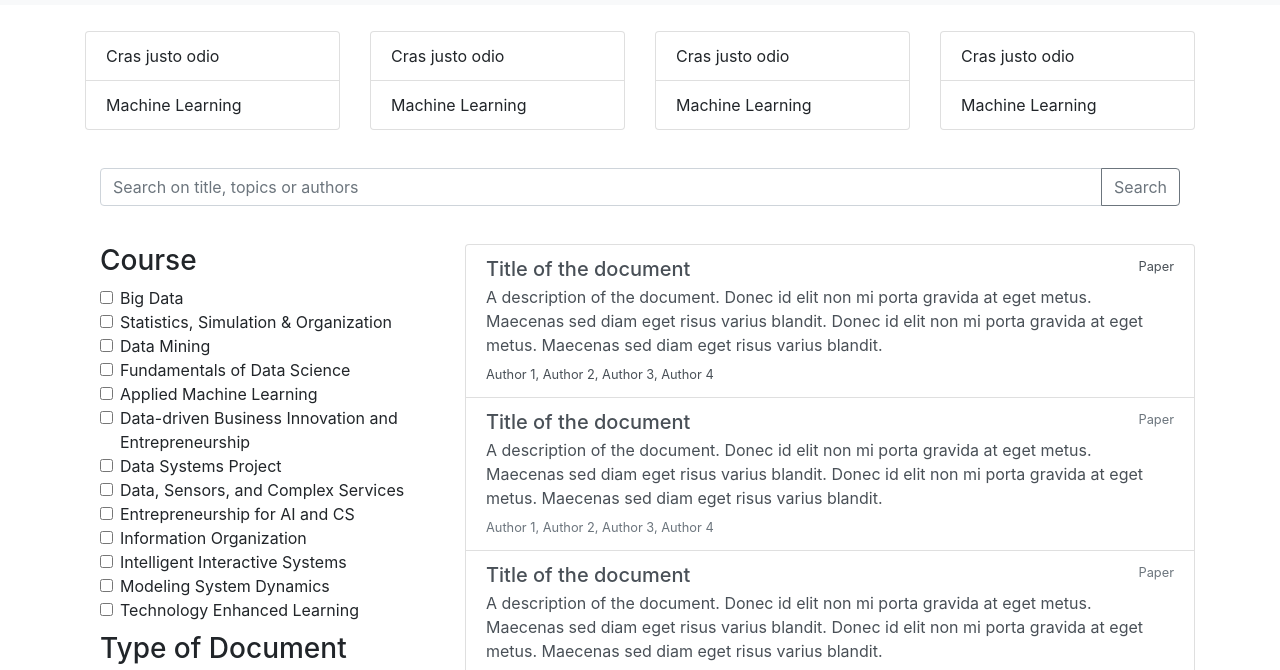
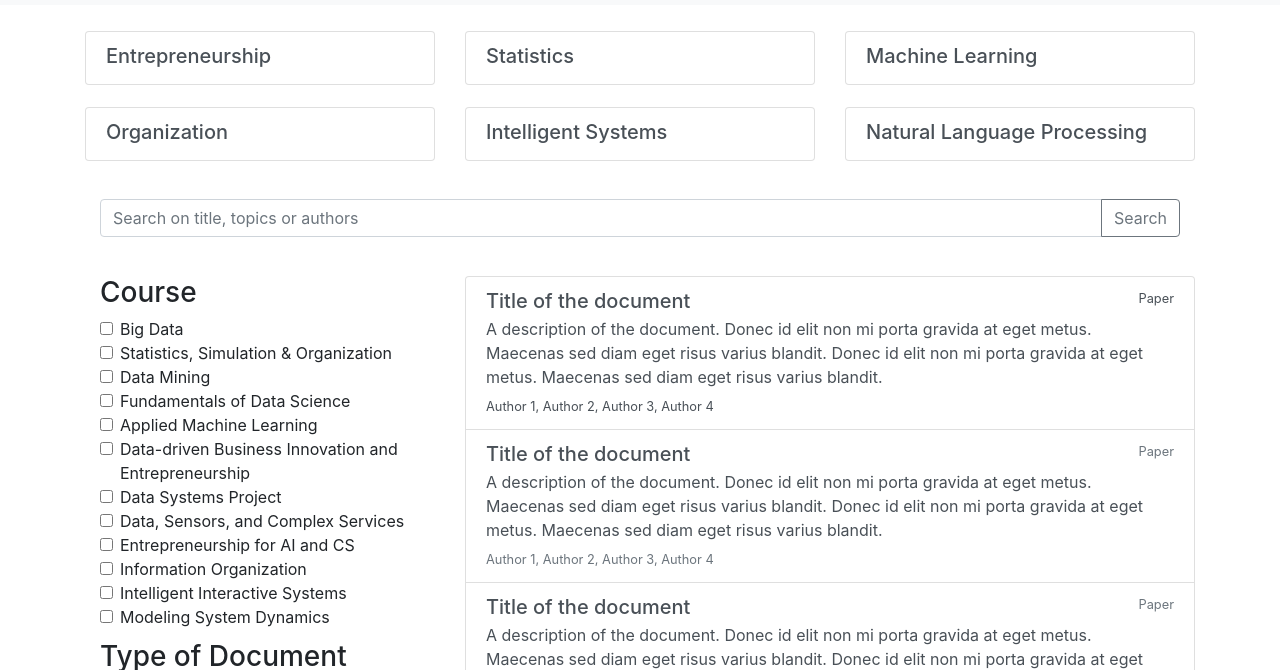
Before and after one commit to babettemooij/CourseOrganizer, a plain HTML site: page index.html in a window 1280 px wide. Shown: the part 51-721 px from the top of the page. Drawn offline with nearby package versions, Linux system fonts and the light colour scheme; no server answers.

Commit message:
topic block design + cleanup

```diff
--- a/app.css
+++ b/app.css
@@ -16,3 +16,7 @@ div nav {
 .col-3 .container:nth-child(2) {
   margin-top: 10%;
 }
+
+.topicblock {
+  margin-bottom: 2%;
+}
--- a/index.html
+++ b/index.html
@@ -22,8 +22,8 @@
     <script src="https://cdnjs.cloudflare.com/ajax/libs/popper.js/1.12.3/umd/popper.min.js"></script>
     <!-- D3 links -->
     <script src="https://d3js.org/d3.v5.min.js"></script>
-     <!-- JS search script(s) -->
-     <script src="/static/search.js"></script>
+    <!-- JS search script(s) -->
+    <script src="/static/search.js"></script>
     <title>CourseOrganizer</title>
   </head>
 
@@ -34,30 +34,50 @@
 
     <!-- Topic Blocks-->
     <div class="container">
-      <div class="row">
-        <div class="col-sm-3">
-          <ul class="list-group">
-            <li class="list-group-item">Cras justo odio</li>
-            <li class="list-group-item">Machine Learning</li>
-          </ul>
+      <div class="row topicblock">
+        <div class="col-sm-4">
+          <div class="list-group">
+            <div class="list-group-item list-group-item-action">
+              <h5 class="mb-1">Entrepreneurship</h5>
+            </div>
+          </div>
         </div>
-        <div class="col-sm-3">
-          <ul class="list-group">
-            <li class="list-group-item">Cras justo odio</li>
-            <li class="list-group-item">Machine Learning</li>
-          </ul>
+        <div class="col-sm-4">
+          <div class="list-group">
+            <div class="list-group-item list-group-item-action">
+              <h5 class="mb-1">Statistics</h5>
+            </div>
+          </div>
         </div>
-        <div class="col-sm-3">
-          <ul class="list-group">
-            <li class="list-group-item">Cras justo odio</li>
-            <li class="list-group-item">Machine Learning</li>
-          </ul>
+        <div class="col-sm-4">
+          <div class="list-group">
+            <div class="list-group-item list-group-item-action">
+              <h5 class="mb-1">Machine Learning</h5>
+            </div>
+          </div>
         </div>
-        <div class="col-sm-3">
-          <ul class="list-group">
-            <li class="list-group-item">Cras justo odio</li>
-            <li class="list-group-item">Machine Learning</li>
-          </ul>
+      </div>
+      <div class="row topicblock">
+        <div class="col-sm-4">
+          <div class="list-group">
+            <div class="list-group-item list-group-item-action">
+              <h5 class="mb-1">Organization</h5>
+            </div>
+          </div>
+        </div>
+        <div class="col-sm-4">
+          <div class="list-group">
+            <div class="list-group-item list-group-item-action">
+              <h5 class="mb-1">Intelligent Systems</h5>
+            </div>
+          </div>
+        </div>
+        <div class="col-sm-4">
+          <div class="list-group">
+            <div class="list-group-item list-group-item-action">
+              <h5 class="mb-1">Natural Language Processing</h5>
+            </div>
+          </div>
         </div>
       </div>
     </div>
@@ -224,17 +244,6 @@
               />
               <label class="form-check-label" for="defaultCheck1">
                 Modeling System Dynamics
-              </label>
-            </div>
-            <div class="form-check">
-              <input
-                class="form-check-input"
-                type="checkbox"
-                value=""
-                id="defaultCheck1"
-              />
-              <label class="form-check-label" for="defaultCheck1">
-                Technology Enhanced Learning
               </label>
             </div>
           </div>
```
Also changed, not shown: Results.html (deleted, +0 -82 lines).
